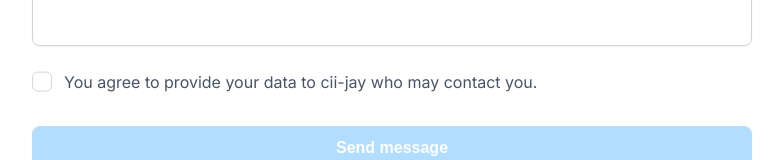
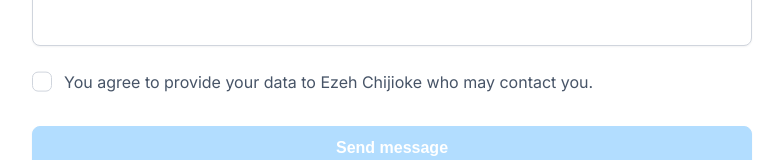
Before and after one commit to Ezeh20/hng-stage-1, a React (Create React App) app: page /hng-stage-1/contact in a window 1280 px wide. Shown: the part 596-756 px from the top of the page, without its empty margins (248-1031 px from the left). Built offline with nearby package versions, Linux system fonts and the light colour scheme.

Commit message:
refactor: changed the rendered {name}

```diff
--- a/src/Routes/Contact/contact.route.jsx
+++ b/src/Routes/Contact/contact.route.jsx
@@ -10,7 +10,7 @@ const Contact = () => {
     const [checked, setChecked] = useState(false);
     const sett = useRef(null);
     const { register, handleSubmit, reset, trigger, formState: { errors } } = useForm();
-    const name = "cii-jay";
+    const name = "Ezeh Chijioke";
     let user = '';
 
     //change button color onSubmit
@@ -52,7 +52,7 @@ const Contact = () => {
                             </div>
                             <div className="form-field">
                                 <label className="label" htmlFor="last_name">Last Name</label>
-                                <input type="text" id="last_name" disabled={checked} className={errors.lastName ? "invalid inp-top" : "input-area inp-top"}  placeholder="Enter your last name"
+                                <input type="text" id="last_name" disabled={checked} className={errors.lastName ? "invalid inp-top" : "input-area inp-top"} placeholder="Enter your last name"
                                     {...register("lastName", { required: "This field is required" })} />
                                 {errors.lastName && (<small>{errors.lastName.message}</small>)}
                             </div>
@@ -85,7 +85,7 @@ const Contact = () => {
                             </div>
                         </div>
                         <label className="terms">
-                            <input type="checkbox" onClick={() => setButton(current => !current)} disabled={checked}/>
+                            <input type="checkbox" onClick={() => setButton(current => !current)} disabled={checked} />
                             <p className="accept-terms">You agree to provide your data to {name} who may contact you.</p>
                         </label>
                         <button type="submit" id="btn__submit" className={button ? "submit-disabled" : "submit"} disabled={button} ref={sett}>{message}</button>
```
